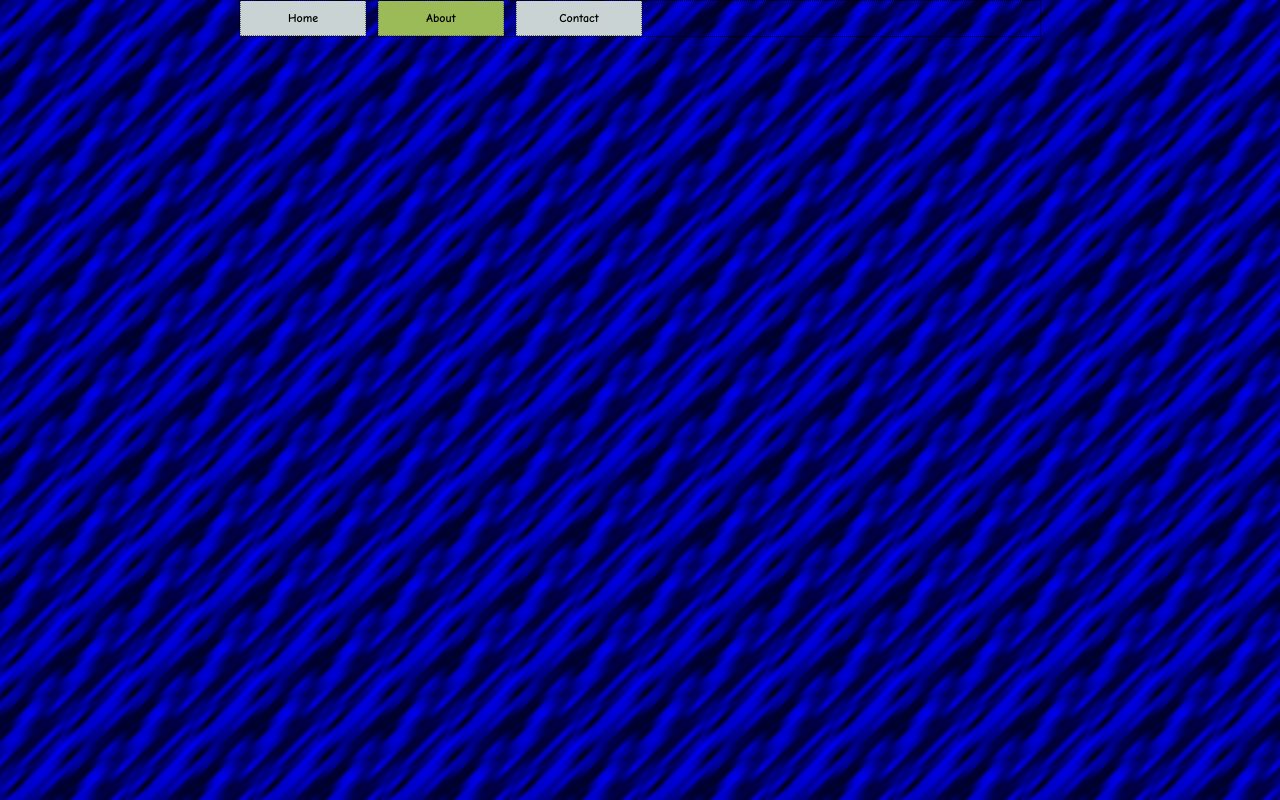
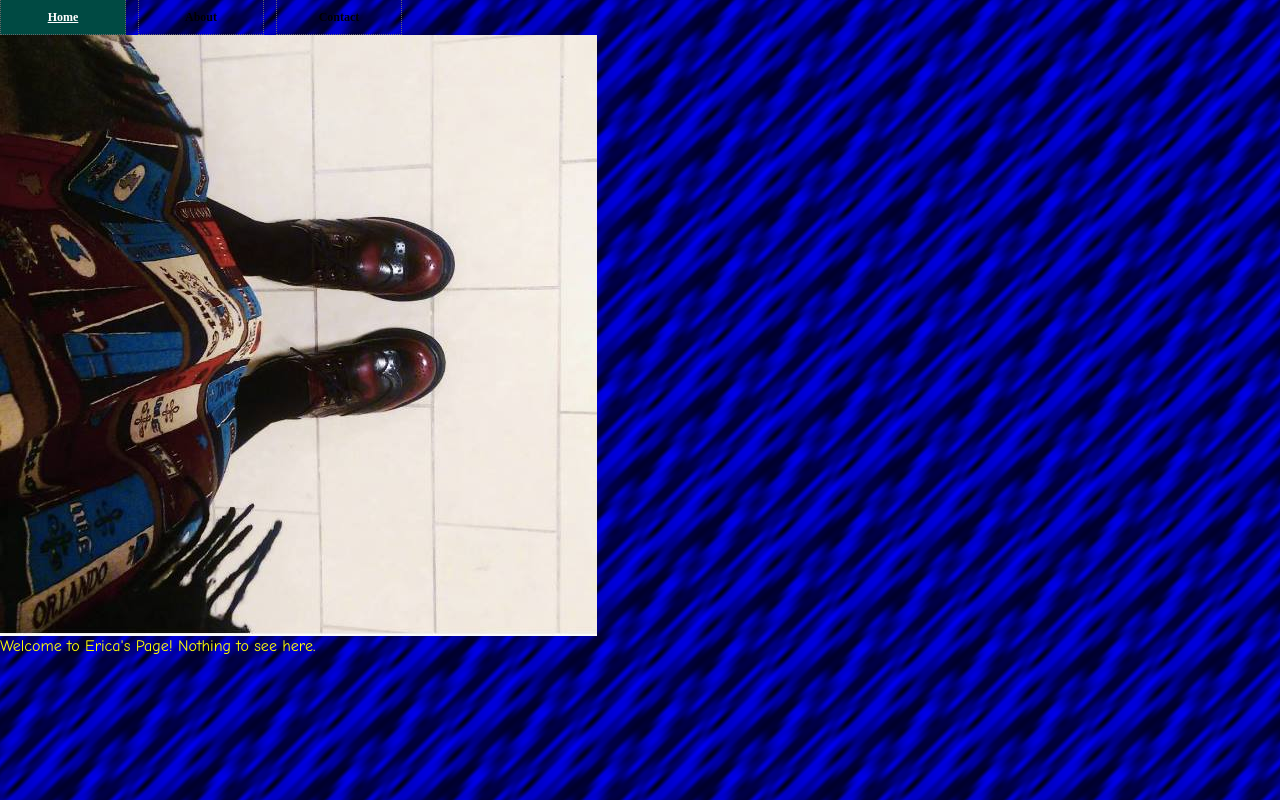
Before and after one commit to nw0428/sibptfall2017, a plain HTML site: page html/erica.html in a window 1280 px wide. Drawn offline with Linux system fonts and the light colour scheme; files whose address does not match are found by name.

Commit message:
Add image

```diff
--- a/css/erica.css
+++ b/css/erica.css
@@ -6,11 +6,12 @@ body {
 
 nav {
     position: relative;
-    width: 800px; /**adjust width as needed**/
+    width: flex;
     margin: 0 auto;
     padding: 0;
     text-align: center;
-    border: 1px dotted #000000;
+    font-family: "American Typewriter";
+    font-size: 20px;
 }
 
 nav ul {
@@ -38,10 +39,6 @@ nav li a {
     border-top: none;
     color:#000;
 }
-
-/**alternating background colors**/
-nav li:nth-child(odd) > a { background: #CAD3D3}
-nav li:nth-child(even) > a { background: #9BBB59}
 
 /**top menu style on mouse over**/
 nav li:hover > a{
--- a/html/erica.html
+++ b/html/erica.html
@@ -19,17 +19,17 @@
     <div>
         <nav class="menu">
             <ul>
-                <li><a href="#">Home</a></li>
-                <li><a href="#">About</a></li>
-                <li><a href="#">Contact</a></li>
+                <li><a href="#top">Home</a></li>
+                <li><a href="#about">About</a></li>
+                <li><a href="#contact">Contact</a></li>
             </ul>
         </nav>
     </div>
     <div>
-
+        <img src="../images/erica.jpg">
     </div>
     <div>
-
+        Welcome to Erica's Page! Nothing to see here.
     </div>
     <div>
 
```
Also changed, not shown: images/erica.jpg (added).
